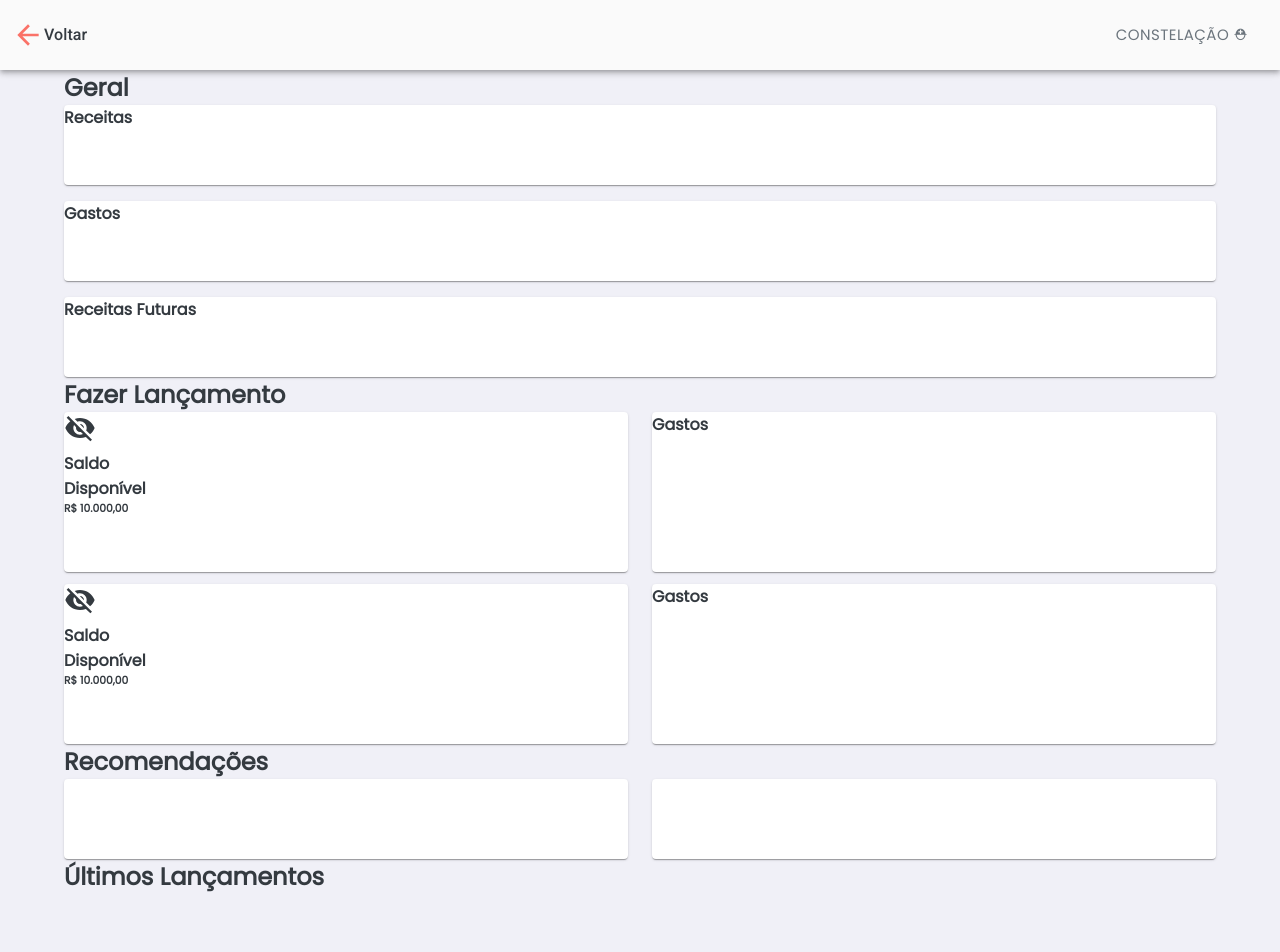
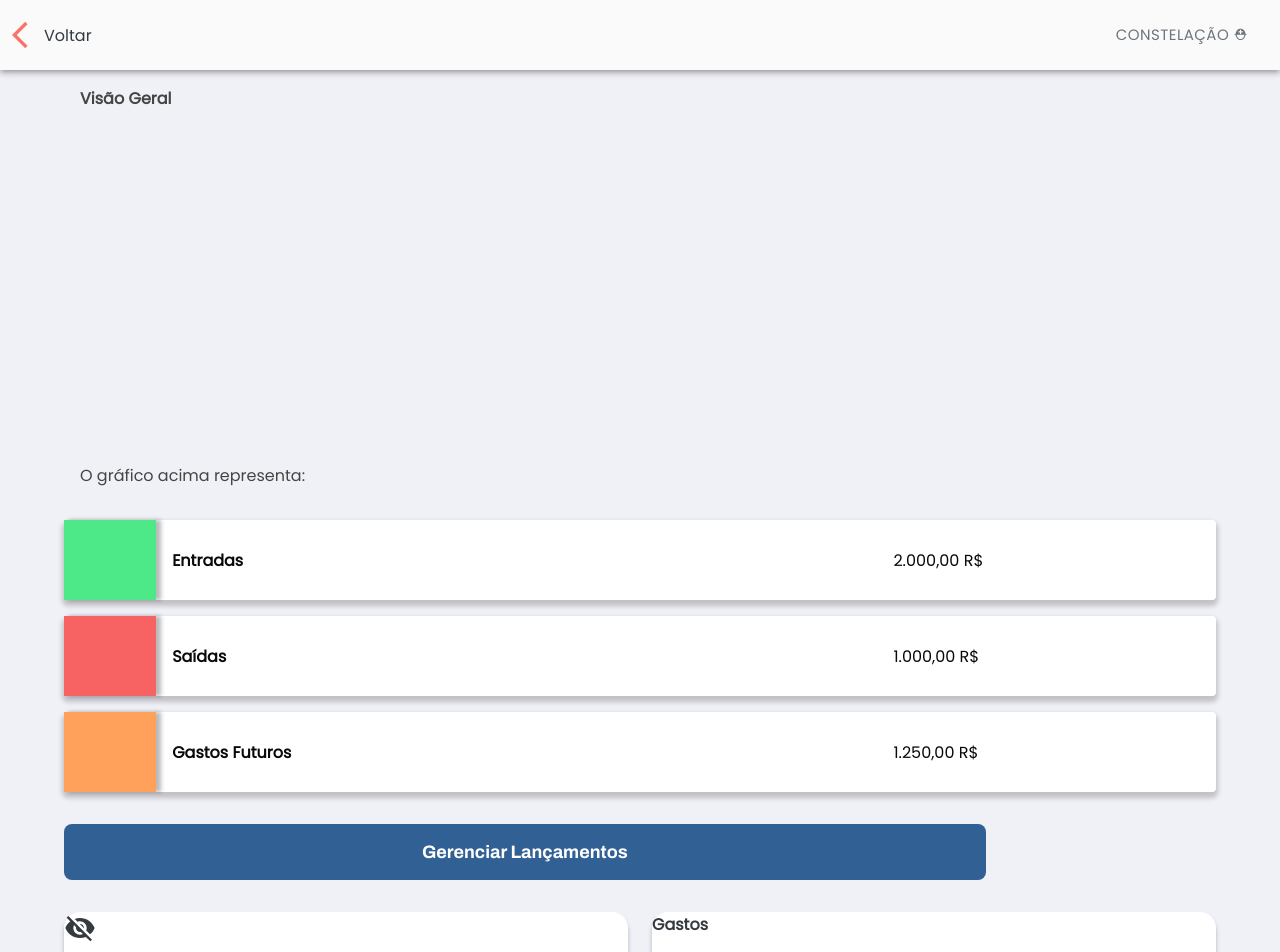
Before and after one commit to LucasCaputo/web-so-estrela-cara, a React (Create React App) app: page /dashboards in a window 1280 px wide. Shown: the top 952 px of the page. Before the commit the page ends 894 px from the top, so only its background shows below. Built offline with nearby package versions, Linux system fonts and the light colour scheme.

Commit message:
feat: adiciona layout sessão visão geral

```diff
--- a/src/assets/styles/global.css
+++ b/src/assets/styles/global.css
@@ -12,7 +12,7 @@
   --color-text-in-primary: #301f1b;
   --color-text-title: #5d4846;
   --color-text-complement: #492a28;
-  --color-text-base: #754b43;
+  --color-text-base: #454545;
   --color-line-in-white: #e6e6f0;
   --color-input-background: #f8f8fc;
   --color-button-text: #ffffff;
@@ -23,10 +23,11 @@
   --indigo: #6610f2;
   --purple: #6f42c1;
   --pink: #e83e8c;
-  --red: #dc3545;
-  --orange: #fd7e14;
+  --red: #f76263;
+  --orange: #ffa05b;
   --yellow: #ffc107;
   --green: #64f272;
+  --green-dark: #4de988;
   --teal: #20c997;
   --cyan: #17a2b8;
   --white: #fff;
@@ -40,6 +41,7 @@
   --danger: #dc3545;
   --light: #f8f9fa;
   --dark: #343a40;
+  --dark-dark: #090909;
   --breakpoint-xs: 0;
   --breakpoint-sm: 576px;
   --breakpoint-md: 768px;
@@ -97,6 +99,23 @@ textarea,
   font-size: 3.2rem;
 }
 
+.button {
+  display: flex;
+  justify-content: center;
+  align-items: center;
+  width: 80%;
+  height: 5.6rem;
+  border-radius: 0.8rem;
+  background: var(--color-secondary);
+  margin: 3.2rem 0;
+  font: 600 1.8rem Archivo;
+  line-height: 2.8rem;
+  color: var(--color-title-in-primary);
+  cursor: pointer;
+  transition: background-color 0.2s;
+  text-decoration: none;
+}
+
 @media (min-width: 700px) {
   :root {
     font-size: 62.5%;
--- /dev/null
+++ b/src/components/Card/index.tsx
@@ -0,0 +1,33 @@
+import React from "react";
+import "./styles.css";
+
+import { Box, Paper } from "@material-ui/core";
+
+interface CardProps {
+  title: string;
+  value: string;
+  color: string;
+}
+
+const Card: React.FC<CardProps> = (props) => {
+  return (
+    <Paper id="Card">
+      <Box display="flex" flexDirection="row" alignItems="center" height="100%">
+        <Box className={props.color} width="8%" height="100%"></Box>
+
+        <Box width="64%">
+          <strong
+            className="card-title"
+            dangerouslySetInnerHTML={{ __html: props.title }}
+          ></strong>
+        </Box>
+
+        <Box width="28%" className="card-value">
+          {props.value} <span> R$</span>
+        </Box>
+      </Box>
+    </Paper>
+  );
+};
+
+export default Card;
--- /dev/null
+++ b/src/components/Card/styles.css
@@ -0,0 +1,29 @@
+#Card {
+  height: 8rem;
+  box-shadow: 0px 4px 5px 2px rgba(0, 0, 0, 0.2);
+}
+#Card .green {
+  background: var(--green-dark);
+  box-shadow: 5px 0px 4px rgba(27, 27, 27, 0.3);
+}
+
+#Card .red {
+  background: var(--red);
+  box-shadow: 5px 0px 4px rgba(27, 27, 27, 0.3);
+}
+
+#Card .orange {
+  background: var(--orange);
+  box-shadow: 5px 0px 4px rgba(27, 27, 27, 0.3);
+}
+
+#Card .card-title {
+  margin-left: 1.6rem;
+  font-weight: 700;
+  font-size: 1.6rem;
+  color: var(--dark-dark);
+}
+
+#Card .card-value {
+  color: var(--dark-dark);
+}
--- a/src/components/LinkerPageHeader/index.tsx
+++ b/src/components/LinkerPageHeader/index.tsx
@@ -3,7 +3,7 @@ import { Link } from "react-router-dom";
 
 import SimpleMenu from "../../components/SimpleMenu";
 
-import ArrowBackIcon from "@material-ui/icons/ArrowBack";
+import ArrowBackIosIcon from "@material-ui/icons/ArrowBackIos";
 import { makeStyles } from "@material-ui/core/styles";
 import AppBar from "@material-ui/core/AppBar";
 import Toolbar from "@material-ui/core/Toolbar";
@@ -63,13 +63,13 @@ const PageHeader: React.FC<PageHeaderProps> = (props) => {
                 color="inherit"
                 aria-label="menu"
               >
-                <ArrowBackIcon />
+                <ArrowBackIosIcon />
               </IconButton>
             </Link>
+            <Link to={props.to} className={classes.title}>
+              <span className="liker-page-header__company-name">Voltar</span>
+            </Link>
 
-            <Typography variant="h6" className={classes.title}>
-              <span className="liker-page-header__company-name">Voltar</span>
-            </Typography>
             <Button className="liker-page-header__logo">Constelação ⛑</Button>
           </Toolbar>
         </AppBar>
--- a/src/components/PageHeaderLogo/index.tsx
+++ b/src/components/PageHeaderLogo/index.tsx
@@ -1,15 +1,18 @@
-import React from 'react';
+import React from "react";
 
-import logoImg from '../../assets/images/logo.svg';
-import './styles.css';
+import logoImg from "../../assets/images/logo.svg";
+import "./styles.css";
 
 function PageHeaderLogo() {
   return (
     <div id="logo-component">
       <img src={logoImg} alt="Logo" />
-      <p>Seu histórico de clientes<br />sempre atualizado</p>
+      <p>
+        Cuidando da saúde financeira <br />
+        da sua empresa
+      </p>
     </div>
-  )
+  );
 }
 
 export default PageHeaderLogo;
--- a/src/pages/Dashboards/index.tsx
+++ b/src/pages/Dashboards/index.tsx
@@ -1,5 +1,7 @@
 import React from "react";
 import { Link } from "react-router-dom";
+
+import Card from "../../components/Card";
 
 import LinkerPageHeader from "../../components/LinkerPageHeader";
 import VisibilityOffIcon from "@material-ui/icons/VisibilityOff";
@@ -27,7 +29,7 @@ function Dashboards() {
       >
         <Box width="90%">
           <section className="basic-chart">
-            <h2 className="dashboards-title">Geral</h2>
+            <h2 className="dashboards-title">Visão Geral</h2>
             <div className="dashboards-chart-container">
               <span className="dashboards-chart-revenue"></span>
               <span className="dashboards-chart-cost"></span>
@@ -40,29 +42,21 @@ function Dashboards() {
               width="100%"
               gridGap="16px"
             >
-              <Paper className="secondary-cards revenue">
-                <Box display="flex" flexDirection="row">
-                  <span className="card-mark"></span>
-                  <h4>Receitas</h4>
-                </Box>
-              </Paper>
-              <Paper className="secondary-cards cost">
-                <Box display="flex" flexDirection="row">
-                  <span className="card-mark"></span>
-                  <h4>Gastos</h4>
-                </Box>
-              </Paper>
-              <Paper className="secondary-cards future">
-                <Box display="flex" flexDirection="row">
-                  <span className="card-mark"></span>
-                  <h4>Receitas Futuras</h4>
-                </Box>
-              </Paper>
+              <p className="dashboards-title">O gráfico acima representa:</p>
+              <Card title="Entradas" color="green" value="2.000,00"></Card>
+              <Card title="Saídas" color="red" value="1.000,00"></Card>
+              <Card
+                title="Gastos Futuros"
+                color="orange"
+                value="1.250,00"
+              ></Card>
             </Box>
           </section>
 
           <section className="dashboards-container">
-            <h2>Fazer Lançamento</h2>
+            <Link to="/home" className="button">
+              Gerenciar Lançamentos
+            </Link>
 
             <Grid container spacing={3}>
               <Grid item xs={6}>
--- a/src/pages/Dashboards/styles.css
+++ b/src/pages/Dashboards/styles.css
@@ -3,13 +3,18 @@
   height: 100vh;
 }
 
-#Dashboards .dashboards-container {
+#Dashboards .basic-chart .dashboards-chart-container {
+  height: 40vh;
+}
+
+#Dashboards .basic-chart .dashboards-title {
+  color: var(--color-text-base);
+  padding: 1.6rem;
+  font-size: 1.6rem;
 }
 
 #Dashboards .primary-cards {
   height: 16rem;
+  box-shadow: 0px 4px 4px rgba(0, 0, 0, 0.25);
+  border-radius: 1.6rem;
 }
-
-#Dashboards .secondary-cards {
-  height: 8rem;
-}
```
